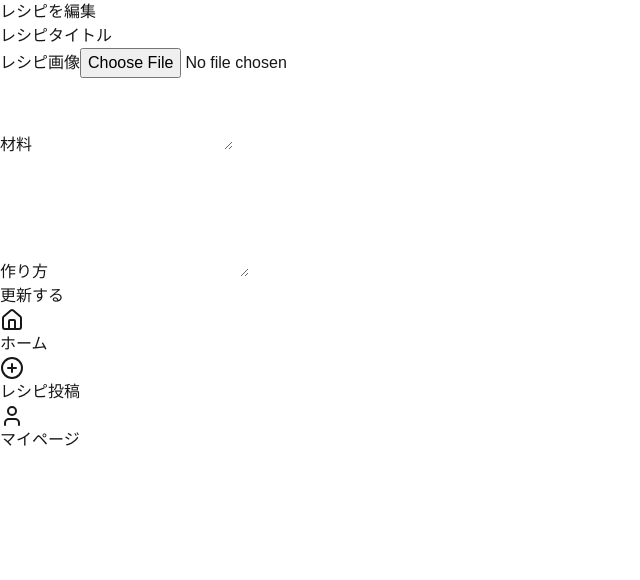
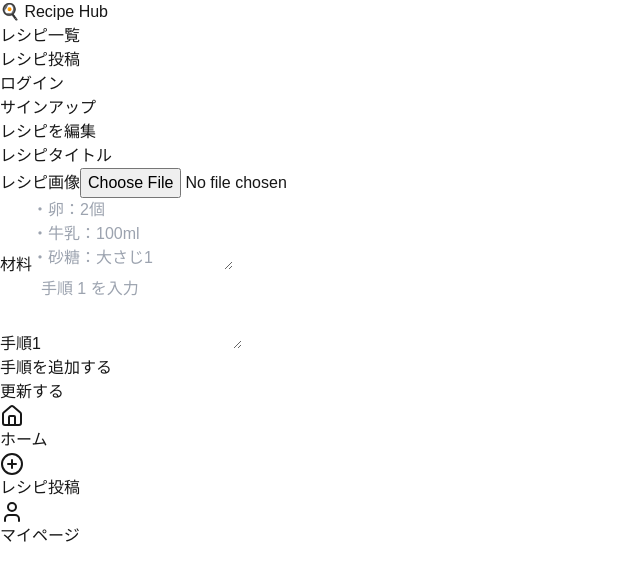
Before and after one commit to hono840/recipe-sharing, a Next.js app: page /recipes/edit/1 in a window 1280 px wide. Shown: the top 580 px of the page, without its empty margins (0-640 px from the left). Built offline with nearby package versions, Linux system fonts and the light colour scheme; no server answers.

Commit message:
レシピ投稿、編集の際にステップを分けて入力できるようにUIを修正

```diff
--- a/src/app/recipes/[id]/page.tsx
+++ b/src/app/recipes/[id]/page.tsx
@@ -20,6 +20,7 @@ const Recipes = () => {
             />
             <span className="text-gray-300">投稿者: ユーザー名</span>
           </div>
+          <div className="w-full flex flex-col gap-4">
             <img
               src="/images/placeholder.png"
               alt="レシピ画像"
@@ -28,6 +29,7 @@ const Recipes = () => {
             <button className="p-2 bg-yellow-400 text-black font-semibold rounded-lg hover:bg-yellow-300">
               ❤️ いいね
             </button>
+          </div>
         </div>
 
         {/* レシピ詳細 */}
--- a/src/app/recipes/edit/[id]/page.tsx
+++ b/src/app/recipes/edit/[id]/page.tsx
@@ -1,11 +1,35 @@
+"use client";
+
 import PageContentsWrapper from "@/app/components/molecules/PageContentsWrapper";
 import PageWrapper from "@/app/components/molecules/PageWrapper";
-import React from "react";
+import Header from "@/app/components/templates/Header";
+import React, { useState } from "react";
 
 const RecipesEdit = () => {
+  const [steps, setSteps] = useState<string[]>([""]);
+
+  // 手順の追加
+  const addStep = () => {
+    setSteps([...steps, ""]);
+  };
+
+  // 手順の変更
+  const updateStep = (index: number, value: string) => {
+    const newSteps = [...steps];
+    newSteps[index] = value;
+    setSteps(newSteps);
+  };
+
+  // 手順の削除
+  const removeStep = (index: number) => {
+    if (steps.length === 1) return; // 最低1つの手順は必要
+    const newSteps = steps.filter((_, i) => i !== index);
+    setSteps(newSteps);
+  };
   return (
     <PageWrapper>
       <PageContentsWrapper>
+        <Header />
         {/* レシピ編集フォーム */}
 
         <h1 className="text-3xl font-bold text-yellow-400">レシピを編集</h1>
@@ -33,22 +57,44 @@ const RecipesEdit = () => {
         <div className="w-full">
           <label className="block text-lg self-stretch">材料</label>
           <textarea
-            // value={recipe.ingredients}
-            // onChange={handleChange}
+            placeholder={"・卵：2個\n・牛乳：100ml\n・砂糖：大さじ1"}
             className="w-full p-3 rounded-lg bg-gray-700 text-white focus:ring-2 focus:ring-yellow-300"
             rows={3}
           ></textarea>
         </div>
 
-        {/* 作り方リスト */}
+        {/* 手順リスト */}
         <div className="w-full">
-          <label className="block text-lg self-stretch">作り方</label>
-          <textarea
-            // value={recipe.steps}
-            // onChange={handleChange}
-            className="w-full p-3 rounded-lg bg-gray-700 text-white focus:ring-2 focus:ring-yellow-300"
-            rows={5}
-          ></textarea>
+          <ul className="flex flex-col gap-7">
+            {steps.map((step, index) => (
+              <li key={index} className="flex items-start flex-col gap-2">
+                <label className="block text-lg self-stretch">
+                  手順{index + 1}
+                </label>
+                <textarea
+                  className="w-full p-3 rounded-lg bg-gray-700 text-white focus:ring-2 focus:ring-yellow-300"
+                  rows={3}
+                  value={step}
+                  onChange={(e) => updateStep(index, e.target.value)}
+                  placeholder={`手順 ${index + 1} を入力`}
+                />
+                {steps.length > 1 && (
+                  <button
+                    className="bg-red-500 hover:bg-red-400 text-white px-3 py-1 rounded"
+                    onClick={() => removeStep(index)}
+                  >
+                    削除
+                  </button>
+                )}
+              </li>
+            ))}
+          </ul>
+          <button
+            onClick={addStep}
+            className="mt-6 p-3 bg-yellow-400 text-black font-semibold rounded-lg hover:bg-yellow-300 w-40"
+          >
+            手順を追加する
+          </button>
         </div>
 
         {/* 更新ボタン */}
```
Also changed, not shown: src/app/recipes/new/page.tsx (+53 -10 lines). Lines whose indentation alone changed are shown as unchanged.
